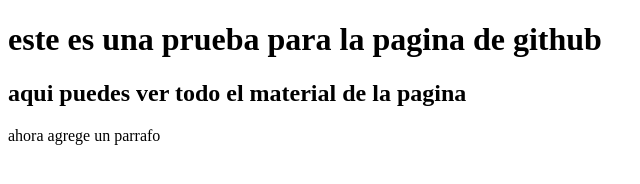
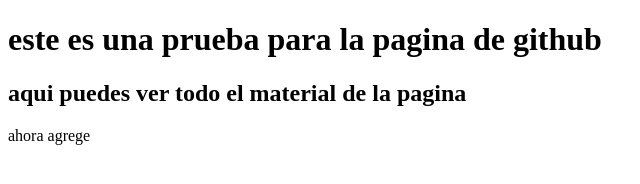
Before and after one commit to lazaroAlf/pagina-web, a plain HTML site: page index.html in a window 1280 px wide. Shown: the full height of the page, 0-640 px from the left. Drawn offline with Linux system fonts and the light colour scheme.

Commit message:
borre una parte de un parrafo
borre de la linea 10 donde dice "un parrafo".

```diff
--- a/index.html
+++ b/index.html
@@ -7,6 +7,6 @@
     <body>
         <h1>este es una prueba para la pagina de github</h1>
         <h2>aqui puedes ver todo el material de la pagina</h2>
-        <p>ahora agrege un parrafo</p>
+        <p>ahora agrege </p>
     </body>
 </html>
```
